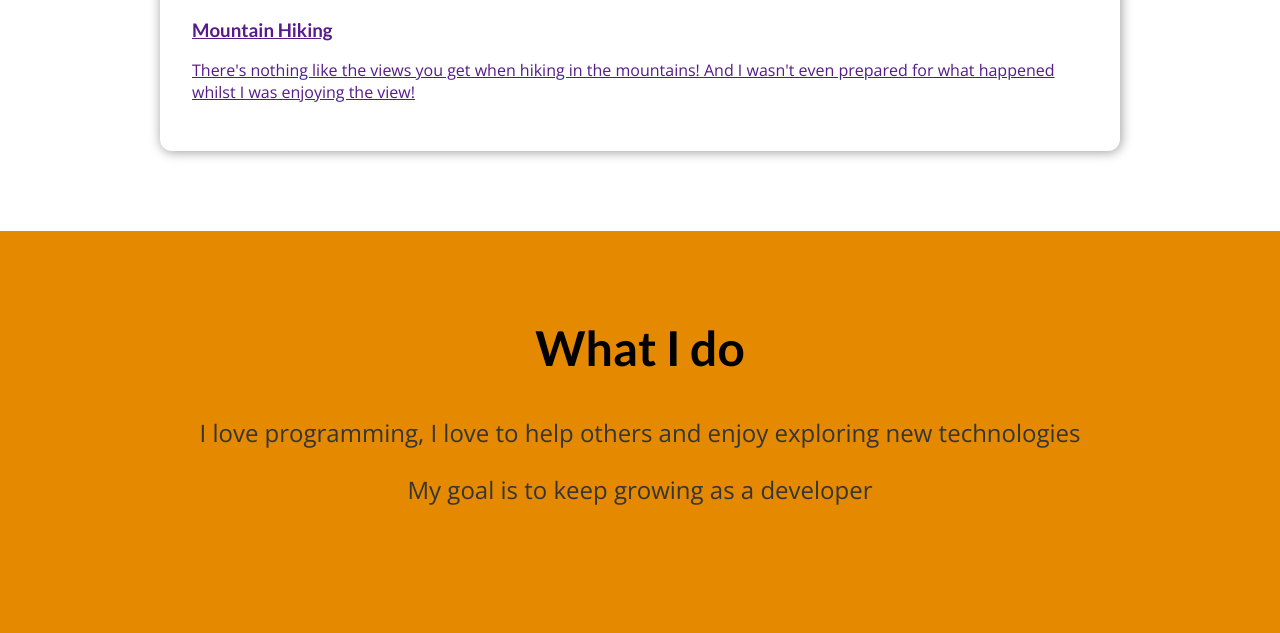
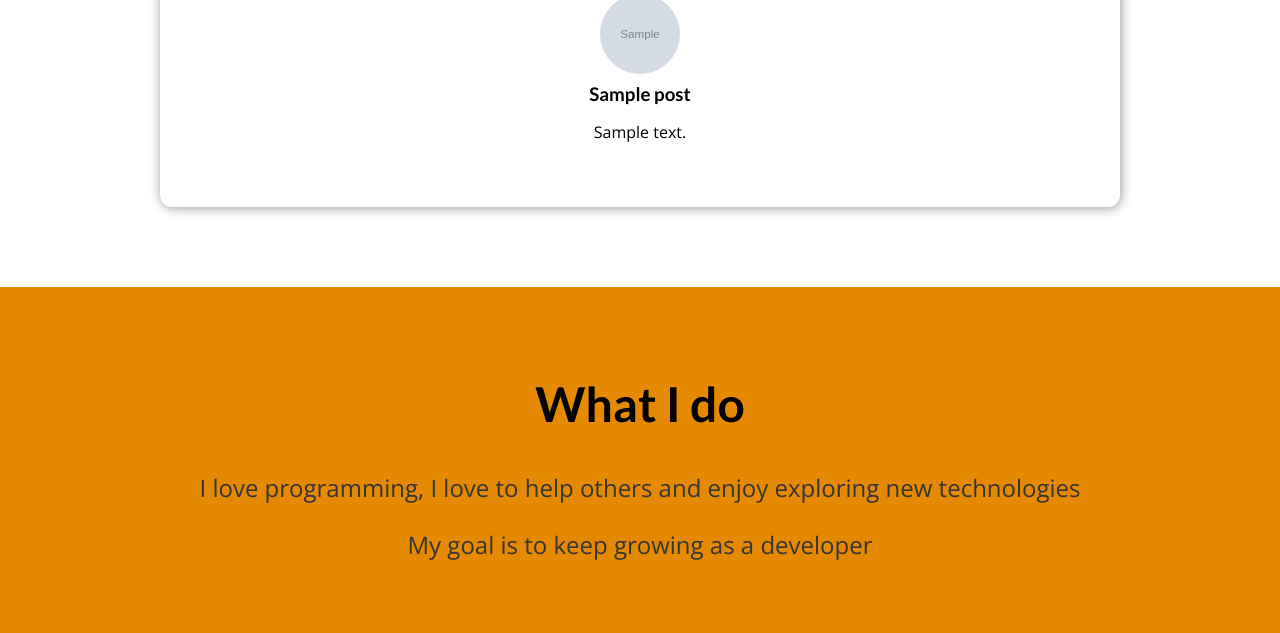
Before and after one commit to jagger85/Django-Blog, a Django app: template blog/templates/blog/index.html in a window 1280 px wide. Shown: the part 532-1165 px from the top of the page. Before the commit the page ends 1037 px from the top, so only its background shows below. Run offline with Django 5.2, Linux system fonts and the light colour scheme; the template is opened without the code that fills it: most values are stand-ins (such as "Sample title", 1, 10 or a date in 2020); grey boxes marked "Sample" are stand-in pictures.

Commit message:
Feat(blog/index): Post are now loaded dynamically

```diff
--- a/blog/templates/blog/index.html
+++ b/blog/templates/blog/index.html
@@ -3,7 +3,9 @@
 {% load static %}
 
 {% block css_files%}
+
 <link rel="stylesheet" href="{% static "blog/index.css"%}">
+<link rel="stylesheet" href="{% static "blog/post.css"%}">
 {% endblock %}
 
 {% block title %}
@@ -25,21 +27,21 @@
 <section id="latest-posts">
     <h2>My Latest Thoughts</h2>
     <ul>
+    {% for post in posts %}
         <li>
             <article class="post">
-                <a href="">
-                    <img src="" alt="Mountain" />
+                <a href="{% url "post-detail-page" slug=post.slug%}">
+                    <img src="{% static "blog/images/"|add:post.image %}" alt="Mountain" />
                     <div class="post-content">
-                        <h3>Mountain Hiking</h3>
+                        <h3>{{post.title}}</h3>
                         <p>
-                            There's nothing like the views you get when hiking in the mountains! And I wasn't even
-                            prepared
-                            for what happened whilst I was enjoying the view!
+                            {{post.excerpt}}
                         </p>
                     </div>
                 </a>
             </article>
         </li>
+    {% endfor %}
     </ul>
 </section>
 
```
